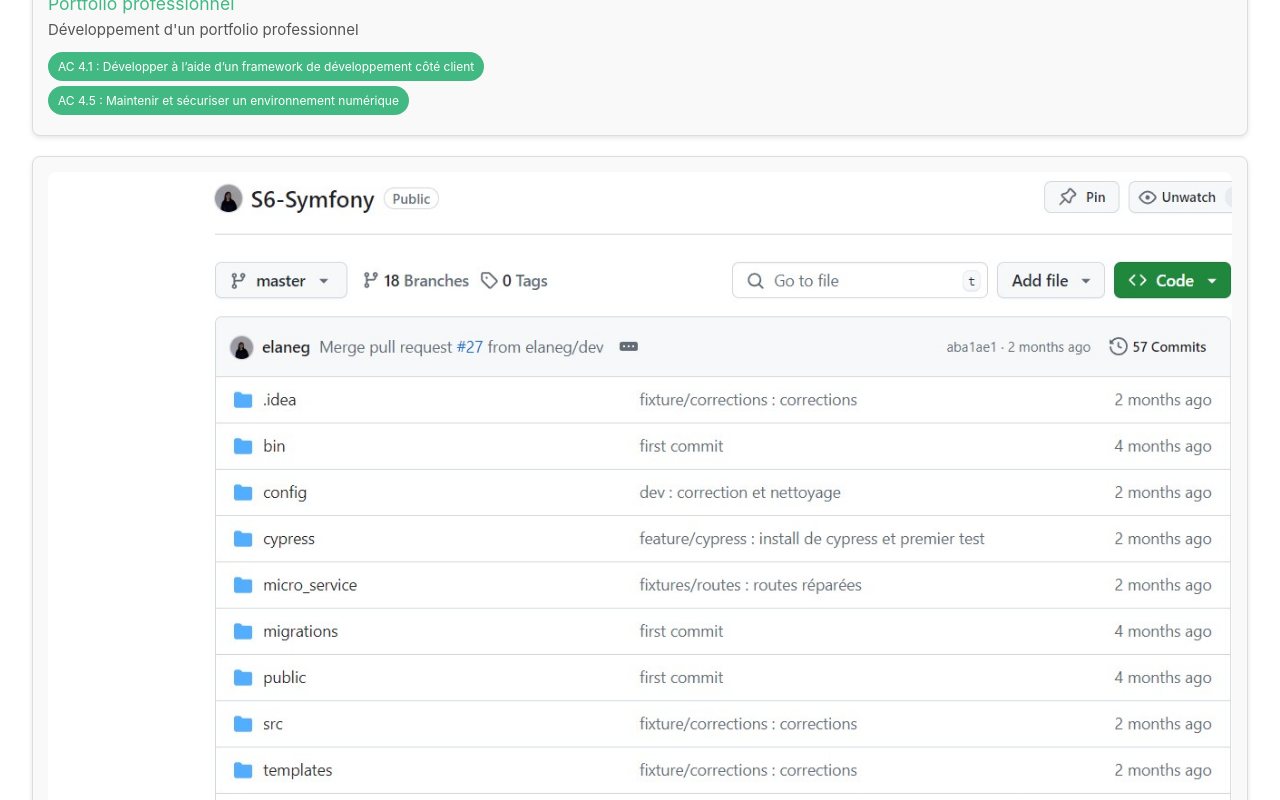
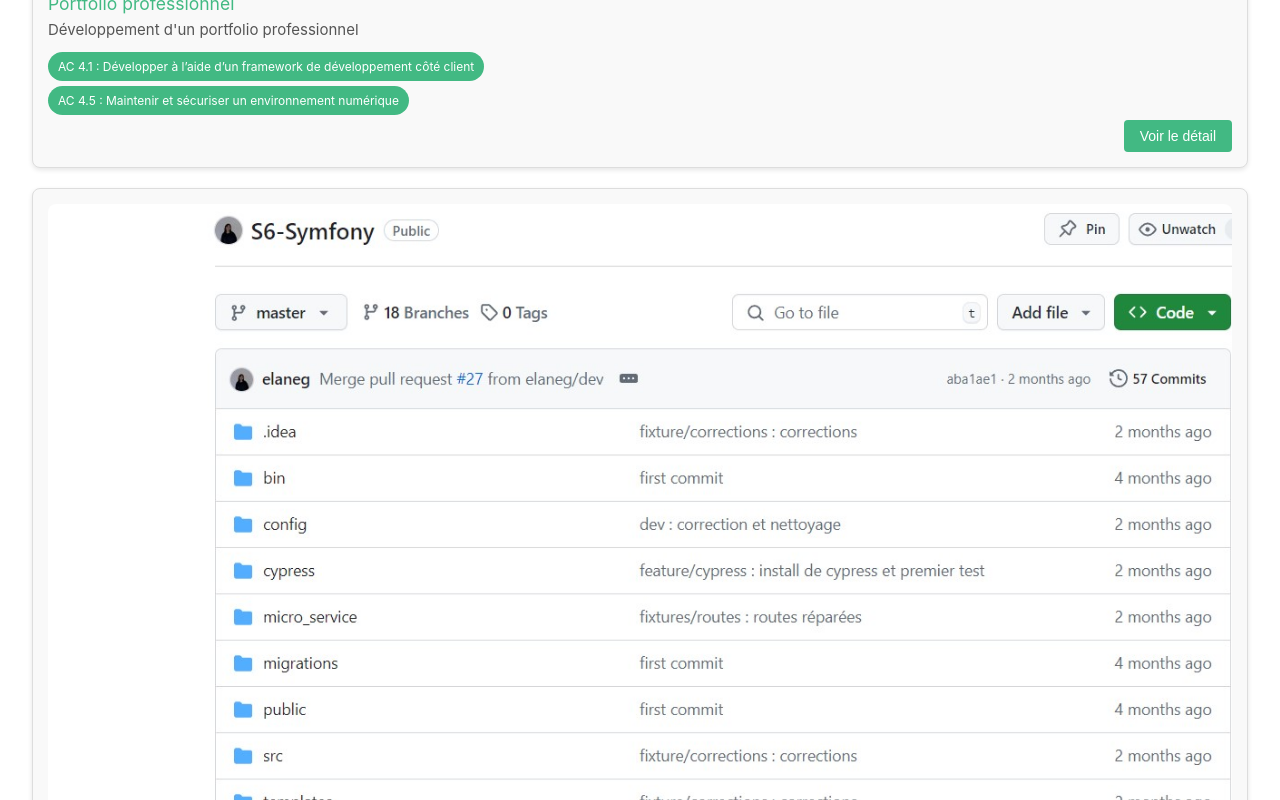
Before and after one commit to elaneg/portfolio_univ, a Vue app: page /projets in a window 1280 px wide. Shown: the part 920-1720 px from the top of the page. Built offline with nearby package versions, Linux system fonts and the light colour scheme.

Commit message:
feat/projetDetails : ajout d'un bouton pour voir le détail

```diff
--- a/src/components/Projets.vue
+++ b/src/components/Projets.vue
@@ -16,6 +16,9 @@
                     >
             {{ tag }}
           </span>
+                </div>
+                <div class="detail-button-container">
+                    <button class="btn-detail">Voir le détail</button>
                 </div>
             </div>
         </div>
@@ -72,12 +75,11 @@ export default {
                 "AC 5.4 : Ecrire un plan d’affaires": "#282383",
                 "AC 5,5 : Choisir une forme juridique ": "#282383",
                 "AC 5.6 : Construire une présentation convaincante": "#282383",
-        }
+            }
 
         };
     },
 };
-
 
 
 </script>
@@ -142,4 +144,25 @@ export default {
     font-size: 12px;
     width: fit-content; /* Ajuster la largeur en fonction du contenu */
 }
+
+.detail-button-container {
+    bottom: 10px;
+    right: 10px;
+    float: right;
+}
+
+.btn-detail {
+    padding: 8px 16px;
+    background-color: #42b983;
+    color: white;
+    border: none;
+    border-radius: 4px;
+    cursor: pointer;
+    font-size: 14px;
+}
+
+.btn-detail:hover {
+    background-color: #36a06c;
+}
+
 </style>
```
